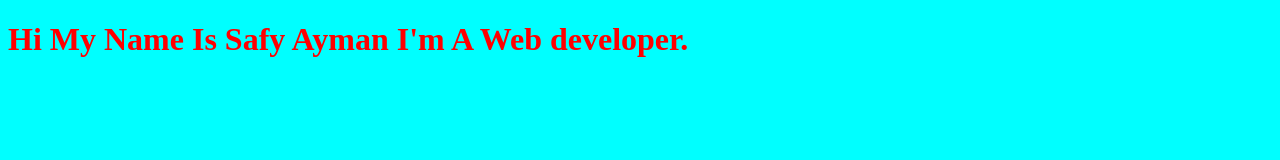
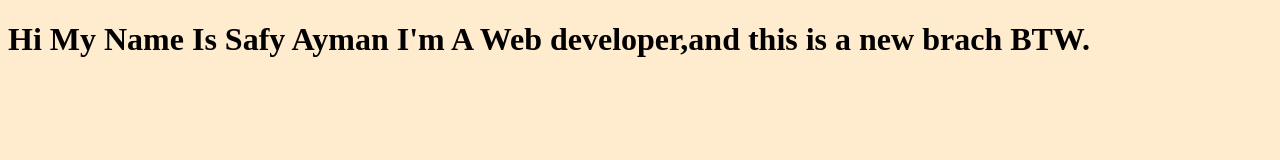
Before and after one commit to safyAyman/MyStorage, a plain HTML site: page index.html in a window 1280 px wide. Drawn offline with Linux system fonts and the light colour scheme.

Commit message:
changing style for the title

```diff
--- a/index.html
+++ b/index.html
@@ -7,7 +7,7 @@
   <link rel="stylesheet" href="style.css">
 </head>
 <body>
-  <h1>Hi My Name Is Safy Ayman I'm A Web developer.</h1>
+  <h1>Hi My Name Is Safy Ayman I'm A Web developer,and this is a new brach BTW.</h1>
 
   <script src="main.js"></script>
 </body>
--- a/style.css
+++ b/style.css
@@ -1,7 +1,7 @@
 h1{
-  color: red;
+  color: #000;
 }
 
 body{
-  background-color: aqua;
+  background-color:blanchedalmond;
 }
```
